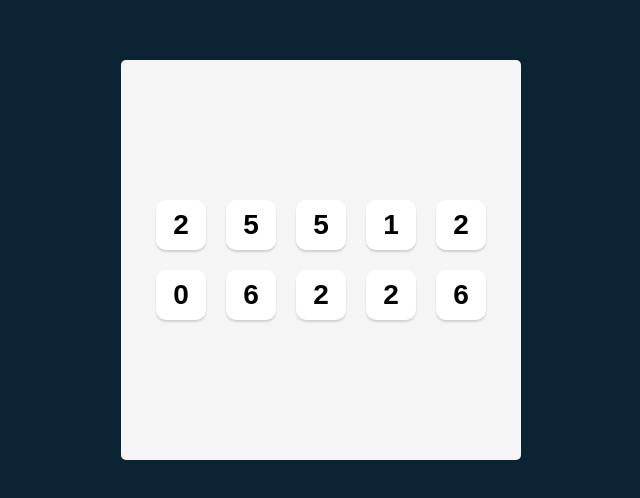
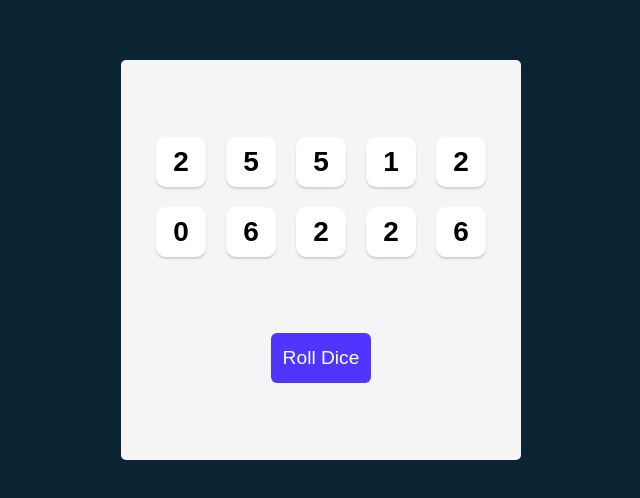
Before and after one commit to jaabarri/tenzies, a React (Vite) app: page / in a window 1280 px wide. Shown: the part 140-638 px from the top of the page, without its empty margins (319-959 px from the left). Built offline with nearby package versions, Linux system fonts and the light colour scheme.

Commit message:
roll button styling + function

```diff
--- a/src/App.jsx
+++ b/src/App.jsx
@@ -15,6 +15,10 @@
     return new_arr
   }
 
+  function rollDice() {
+    setNumbers(generateAllNewDice)
+  }
+
   const newDie = numbers.map((number) => <Die value={number}/>)
 
 
@@ -25,6 +29,8 @@
         {newDie}
       </div>
 
+      <button class="roll-dice" onClick={rollDice}>Roll Dice</button>
+
     </main>
   )
 }
--- a/src/index.css
+++ b/src/index.css
@@ -26,7 +26,7 @@
   border-radius: 5px;
   display: flex;
   flex-direction: column;
-  justify-content: center;
+  justify-content: space-evenly;
   align-items: center;
 }
 
@@ -49,3 +49,13 @@
   cursor: pointer;
 
 }
+
+button.roll-dice {
+  height: 50px;
+  width: 100px;
+  border: none;
+  border-radius: 6px;
+  background-color: #5035FF;
+  color: white;
+  font-size: 1.2rem;
+}
```
